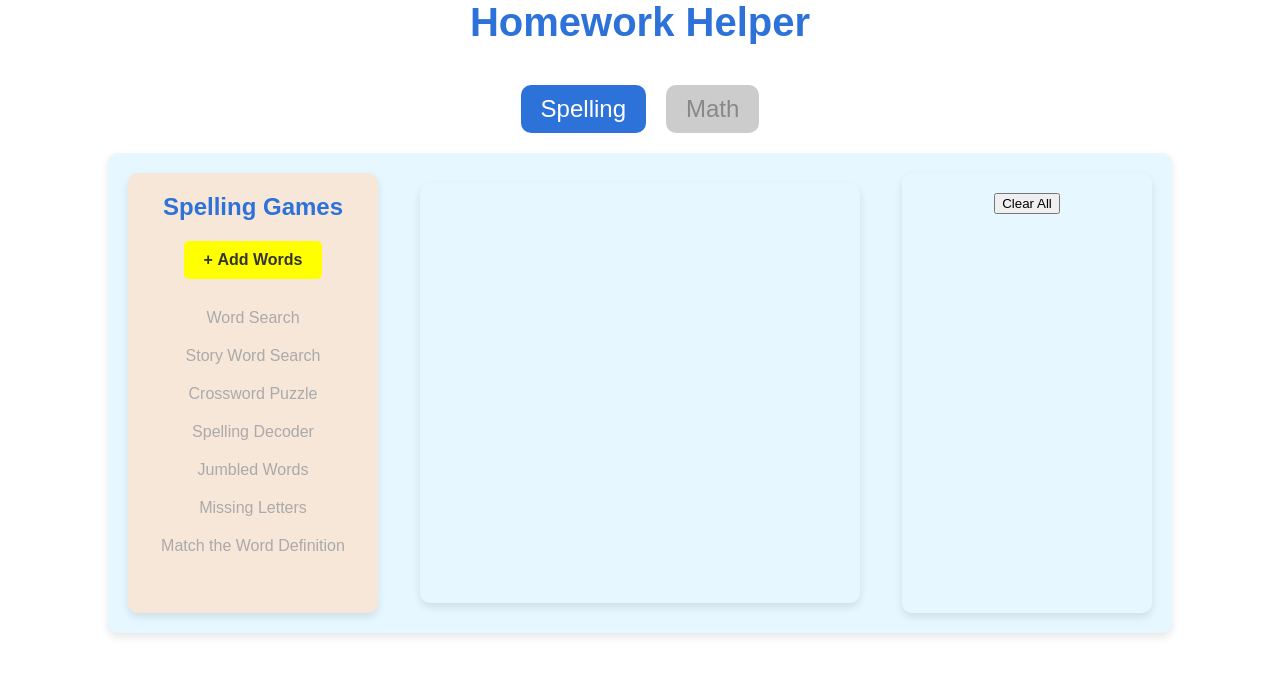
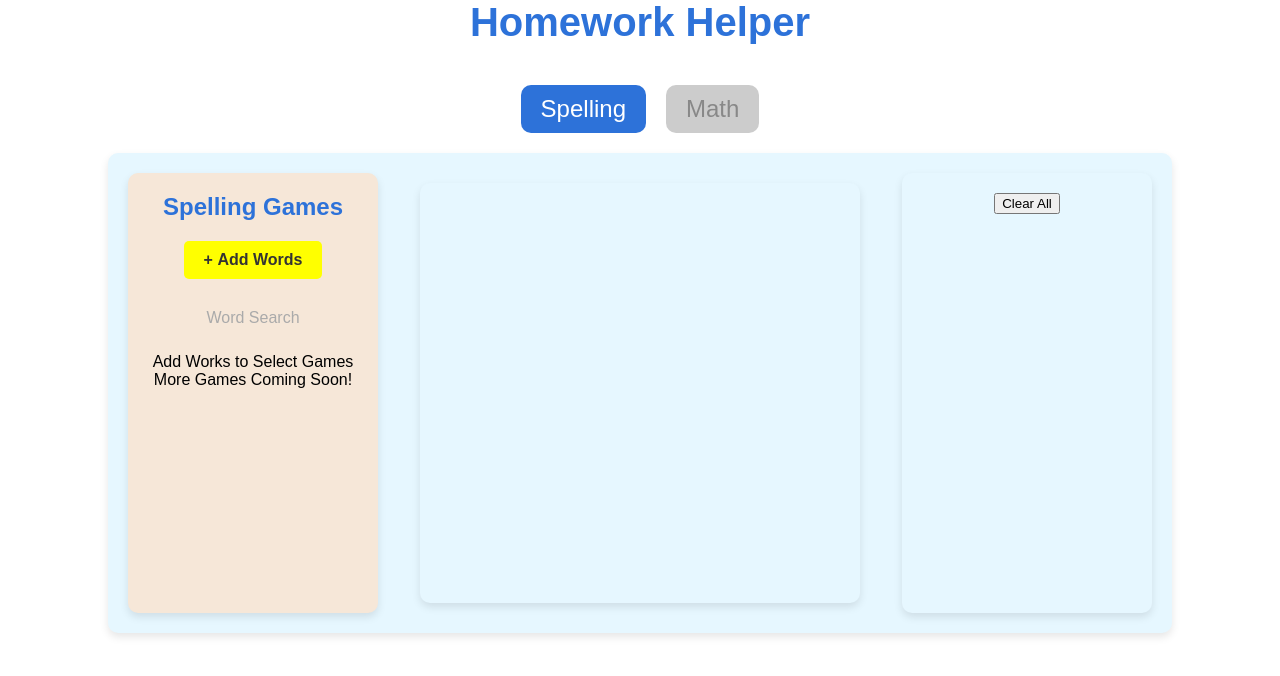
Before and after one commit to StevenDStanton/homework-helper, an Angular app: page /spelling in a window 1280 px wide. Shown: the top 676 px of the page. Built offline with nearby package versions, Linux system fonts and the light colour scheme.

Commit message:
Updated Game Menu

```diff
--- a/src/app/spelling/spelling.component.html
+++ b/src/app/spelling/spelling.component.html
@@ -8,10 +8,10 @@
     (click)="savedWords.length > 0 && navigateToGame('word-search')">Word Search</li>
 
 
-      <li [ngClass]="{ 'disabled': savedWords.length === 0 }"
-          (click)="savedWords.length > 0 && navigateToGame('StoryWordSearch')">Story Word Search</li>
+      <!-- <li [ngClass]="{ 'disabled': savedWords.length === 0 }"
+          (click)="savedWords.length > 0 && navigateToGame('StoryWordSearch')">Story Word Search</li> -->
 
-      <li [ngClass]="{ 'disabled': savedWords.length === 0 }"
+      <!-- <li [ngClass]="{ 'disabled': savedWords.length === 0 }"
           (click)="savedWords.length > 0 && navigateToGame('CrosswordPuzzle')">Crossword Puzzle</li>
 
       <li [ngClass]="{ 'disabled': savedWords.length === 0 }"
@@ -24,8 +24,10 @@
           (click)="savedWords.length > 0 && navigateToGame('MissingLetters')">Missing Letters</li>
 
       <li [ngClass]="{ 'disabled': savedWords.length === 0 }"
-          (click)="savedWords.length > 0 && navigateToGame('MatchTheWordDefinition')">Match the Word Definition</li>
+          (click)="savedWords.length > 0 && navigateToGame('MatchTheWordDefinition')">Match the Word Definition</li> -->
     </ul>
+    Add Works to Select Games <br>
+    More Games Coming Soon!
 
   </aside>
 
```
